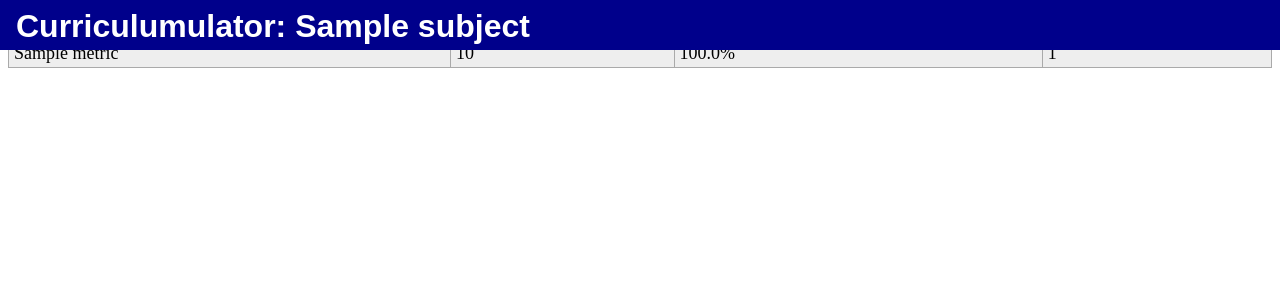
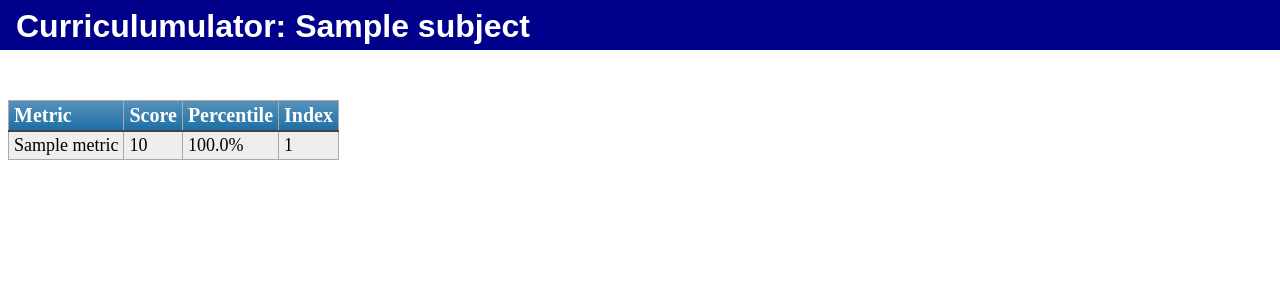
Before and after one commit to HarryBrisson/curriculumulator, a Flask app: template 3-presentation/templates/scorecard.html in a window 1280 px wide. Shown: the top 300 px of the page. Run offline with Flask 2, Linux system fonts and the light colour scheme; the template is opened without the code that fills it: most values are stand-ins (such as "Sample title", 1, 10 or a date in 2020); some libraries are stand-ins or nearby versions.

Commit message:
add formatting for a container

```diff
--- a/3-presentation/static/css/style.css
+++ b/3-presentation/static/css/style.css
@@ -123,7 +123,10 @@ div.tooltip {
 	font-family: Arial, 'Helvetica Neue', Helvetica, sans-serif;
 }
 
-
+#tableContainer {
+  position:absolute;
+  top:100px;
+}
 
 table.blueTable {
   border: 1px solid #1C6EA4;
@@ -131,6 +134,7 @@ table.blueTable {
   width: 100%;
   text-align: left;
   border-collapse: collapse;
+  overflow:scroll;
 }
 table.blueTable td, table.blueTable th {
   border: 1px solid #AAAAAA;
```
